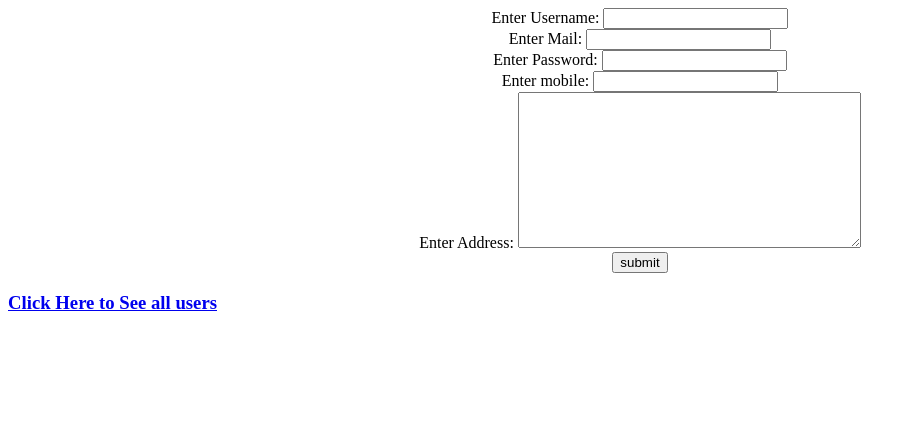
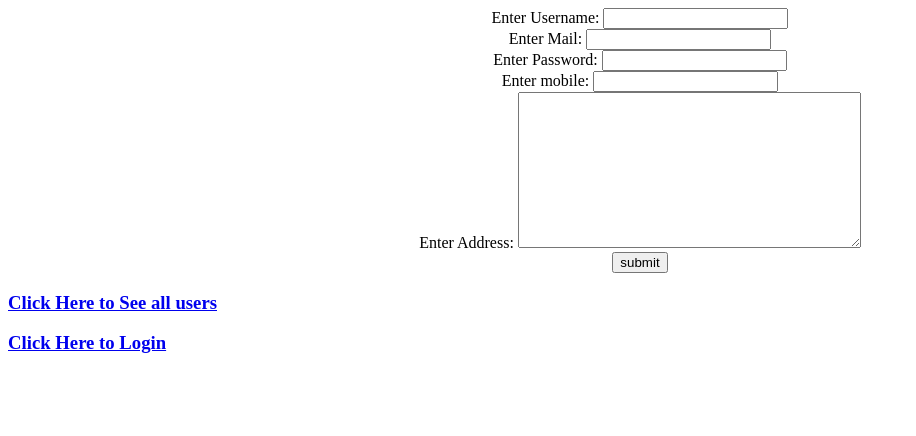
Before and after one commit to THRINADH43/Django-Assignment, a Django app: page /assignment/index/ in a window 1280 px wide. Shown: the top 436 px of the page, without its empty margins (0-916 px from the left). Run offline with Django 4.2, Linux system fonts and the light colour scheme.

Commit message:
Adding Login Link in the index page

```diff
--- a/Assignment/templates/index.html
+++ b/Assignment/templates/index.html
@@ -32,5 +32,6 @@
             {% endif %}
             </form>
         <h3><a href="http://localhost:8000/assignment/userview">Click Here to See all users</a></h3>
+        <h3><a href="http://localhost:8000/assignment/logindata/">Click Here to Login</a></h3>
 </body>
 </html>
```
